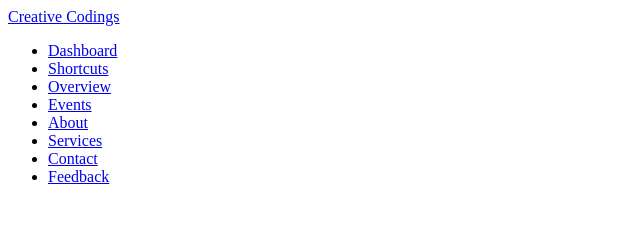
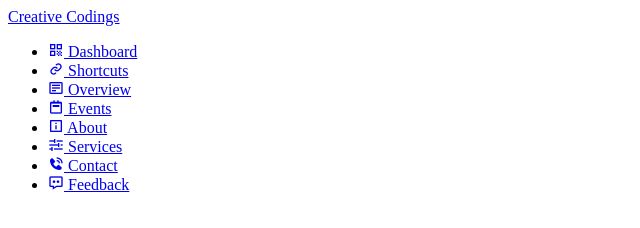
Before and after one commit to Chardreeve13/Sidebar, a plain HTML site: page index.html in a window 1280 px wide. Shown: the whole page, without its empty margins (0-640 px from the left). Drawn offline with nearby package versions, Linux system fonts and the light colour scheme.

Commit message:
Update index.html

```diff
--- a/index.html
+++ b/index.html
@@ -1,10 +1,13 @@
 <!DOCTYPE html>
-<html lang="en">
+<html lang="en" dir="ltr">
 <head>
     <meta charset="UTF-8">
     <meta name="viewport" content="width=device-width, initial-scale=1.0">
     <title>Side-Bar Menu</title>
     <link rel="stylesheet" href="style.css">
+    <link
+href='https://unpkg.com/boxicons@2.1.4/css/boxicons.min.css' rel='stylesheet'>
+
 </head>
 <body>
     <div class="main-box">
@@ -13,21 +16,21 @@
                 <a href="#">Creative Codings</a>
             </div>
            <ul>
-            <li><a href="#"><i class="fas fa-qrcode"></i>
+            <li><a href="#"><i class='bx bx-qr'></i>
                 Dashboard</a></li>
-            <li><a href="#"><i class="fas fa-link"></i>
+            <li><a href="#"><i class='bx bx-link'></i>
                 Shortcuts</a></li>
-            <li><a href="#"><i class="fas fa-stream"></i>
+            <li><a href="#"><i class='bx bx-detail'></i>
                 Overview</a></li>
-            <li><a href="#"><i class="fas fa-calendar-week"></i>
+            <li><a href="#"><i class='bx bx-calendar-week'></i>
                 Events</a></li>
-            <li><a href="#"><i class="fas fa-question-circle"></i>
+            <li><a href="#"><i class='bx bx-info-square'></i>
                 About</a></li>
-            <li><a href="#"><i class="fas fa-sliders-h"></i>
+            <li><a href="#"><i class='bx bx-slider'></i>
                 Services</a></li>
-            <li><a href="#"><i class="fas fa-phone-volume"></i>
+            <li><a href="#"><i class='bx bxs-phone-call'></i>
                 Contact</a></li>
-            <li><a href="#"><i class="fas fa-comments"></i>
+            <li><a href="#"><i class='bx bx-message-dots'></i>
                 Feedback</a></li>
            </ul>
         </div>
```
